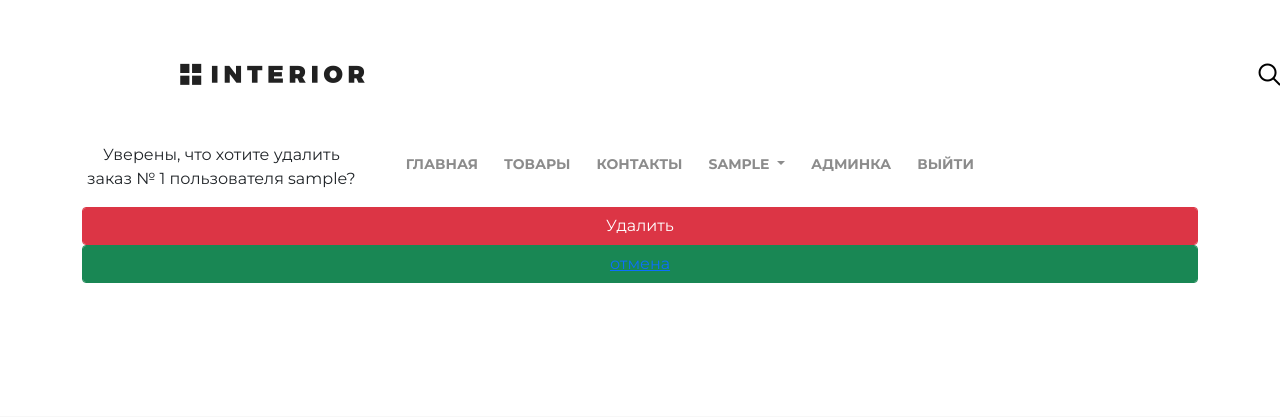
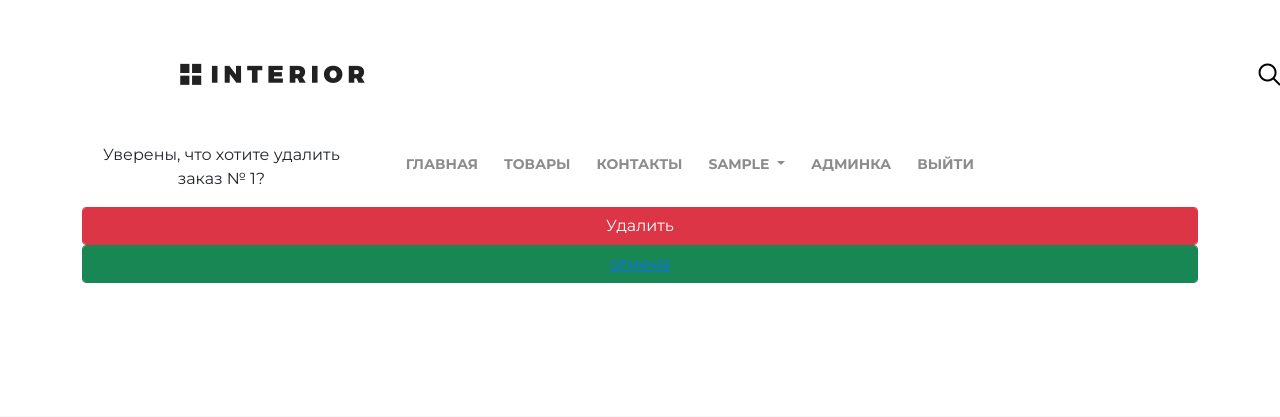
Before and after one commit to Lajilit/django_2, a Django app: page /order/delete/1/ in a window 1280 px wide; the page is wider, and only the part inside the window is pictured. Shown: the top 417 px of that part. Run offline with Django 3.2, Linux system fonts and the light colour scheme; a user stored in the database is signed in; tables that the repository leaves empty hold one stand-in row (values such as "Sample post").

Commit message:
коррекция удаления заказа ordersapp

```diff
--- a/geekshop/ordersapp/templates/ordersapp/order_confirm_delete.html
+++ b/geekshop/ordersapp/templates/ordersapp/order_confirm_delete.html
@@ -8,8 +8,7 @@
     <br>
     <div class="category_delete">
         <p class="text-center">
-            Уверены, что хотите удалить {{ object }}
-            пользователя {{ object.user.username }}?
+            Уверены, что хотите удалить {{ object }}?
         </p>
         <form class="form-horizontal" method="post"
               enctype="multipart/form-data">
```
